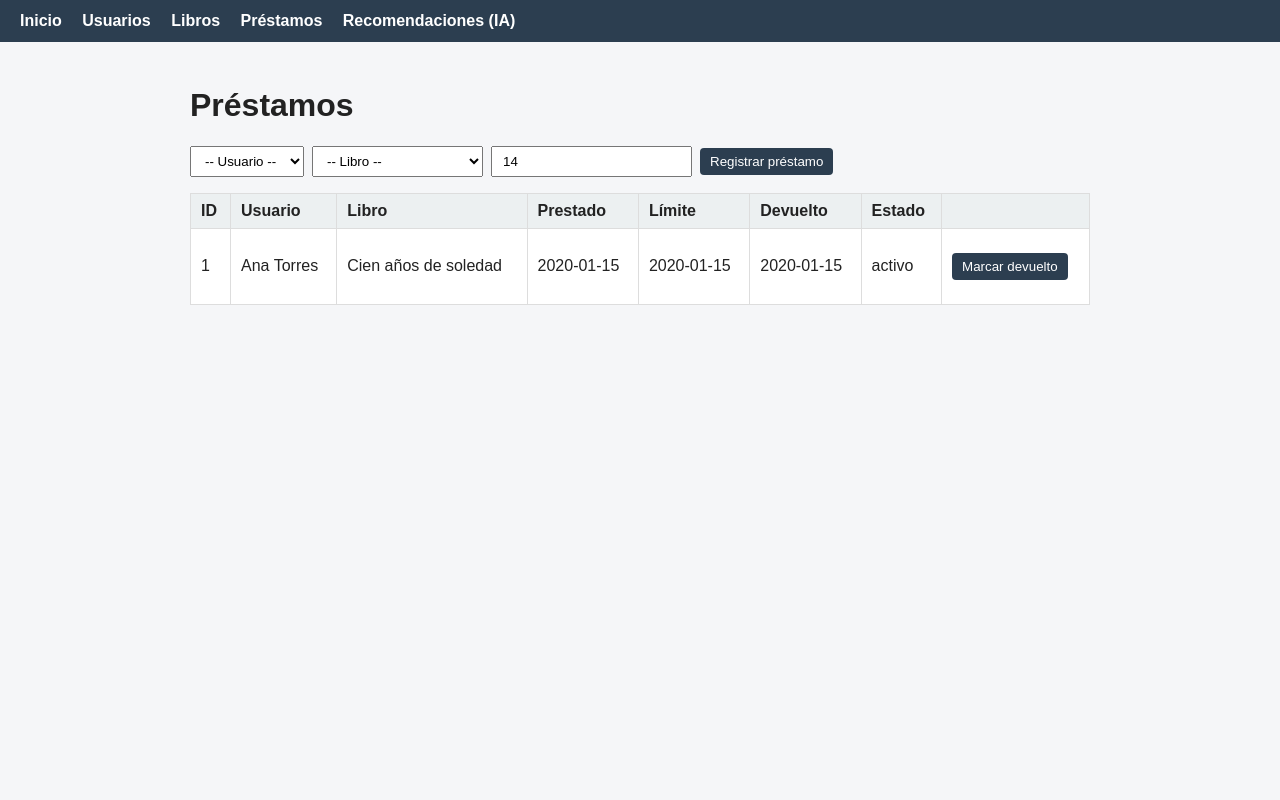
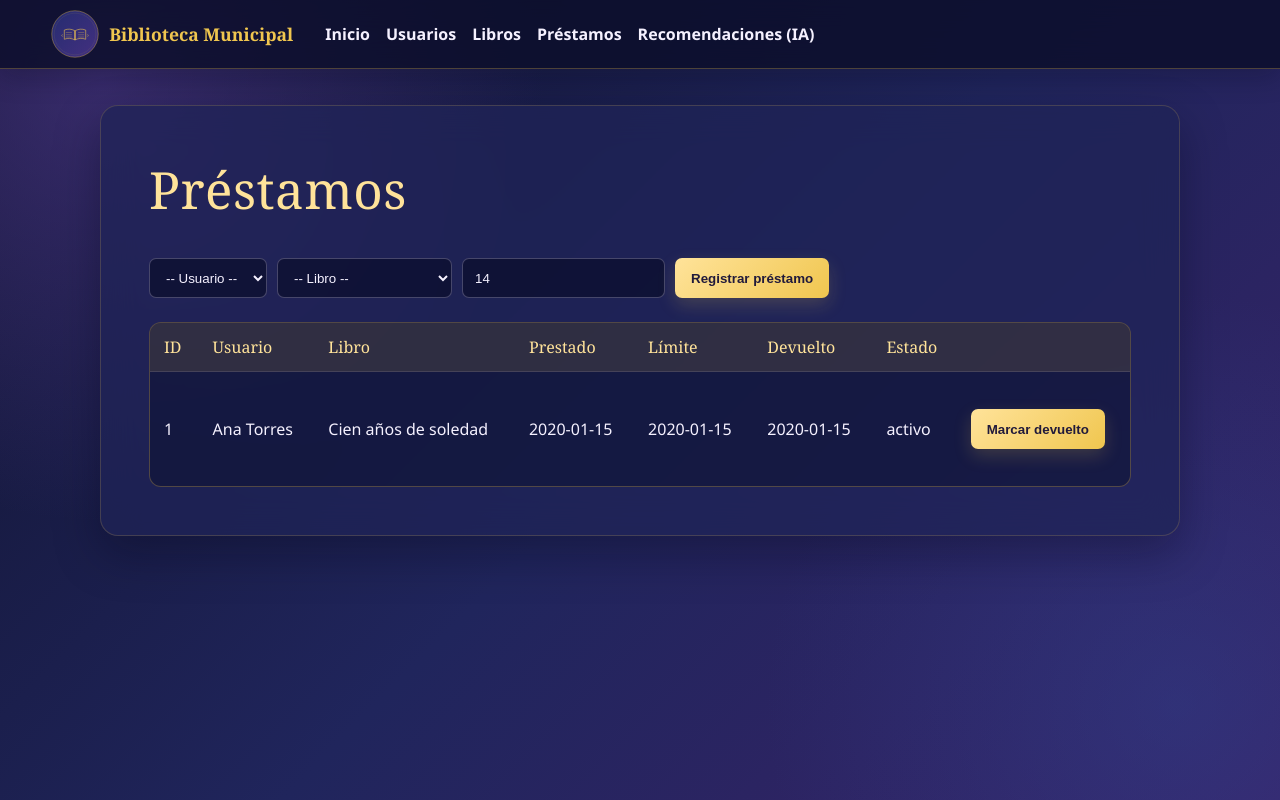
Before and after one commit to MetaVision2004/Biblioteca-Publica-Municipal, a Flask app: page /prestamos in a window 1280 px wide. Run offline with Flask 3, Linux system fonts and the light colour scheme; data comes from the database, SQL or seed files in the repository; tables that the repository leaves empty hold one stand-in row (values such as "Sample post").

Commit message:
Update environment configuration, enhance agent recommendations, and improve UI styling
- Updated .env.example with DB_PORT and GOOGLE_API_KEY.
- Changed default model name in agent.py to "gemini-2.0-flash".
- Added backup recommendation logic in main.py.
- Configured Docker to expose agent service on port 8001.
- Enhanced CSS for improved UI design and responsiveness.
- Updated base.html to include a logo and structured navigation.
- Added logo.svg for branding.

```diff
--- a/agent/agent.py
+++ b/agent/agent.py
@@ -8,10 +8,10 @@
 import os
 from google.adk.agents import LlmAgent
 
-MODEL_NAME = os.environ.get("ADK_MODEL", "gemini-3.8-flash")
+MODEL_NAME = os.environ.get("ADK_MODEL", "gemini-2.0-flash")
 
 
-def obtener_catalogo_disponible(categoria: str = "") -> dict:
+def obtener_catalogo_disponible(categoria: str) -> dict:
     """Herramienta del agente: no se usa directamente aquí porque el catálogo
     y el historial se inyectan en el prompt desde el servicio `main.py`.
     Se deja como ejemplo de herramienta ADK por si se conecta a una API real."""
--- a/docker-compose.yml
+++ b/docker-compose.yml
@@ -25,8 +25,11 @@
     build: ./agent
     container_name: biblioteca_agent
     restart: unless-stopped
+    ports:
+      - "8001:8001"
     environment:
       DB_HOST: db
+      DB_PORT: 3306
       DB_USER: ${DB_USER:-biblioteca_user}
       DB_PASSWORD: ${DB_PASSWORD:-biblioteca_pass}
       DB_NAME: ${DB_NAME:-biblioteca}
@@ -44,6 +47,7 @@
     restart: unless-stopped
     environment:
       DB_HOST: db
+      DB_PORT: 3306
       DB_USER: ${DB_USER:-biblioteca_user}
       DB_PASSWORD: ${DB_PASSWORD:-biblioteca_pass}
       DB_NAME: ${DB_NAME:-biblioteca}
--- a/web/app.py
+++ b/web/app.py
@@ -12,6 +12,7 @@
 
 DB_CONFIG = dict(
     host=os.environ.get("DB_HOST", "127.0.0.1"),
+    port=int(os.environ.get("DB_PORT", "3306")),
     user=os.environ.get("DB_USER", "root"),
     password=os.environ.get("DB_PASSWORD", ""),
     database=os.environ.get("DB_NAME", "biblioteca"),
@@ -173,7 +174,7 @@
             resp = requests.post(
                 f"{AGENT_URL}/recomendar",
                 json={"usuario_id": usuario_id},
-                timeout=15,
+                timeout=(5, 60),
             )
             resp.raise_for_status()
             resultado = resp.json()
@@ -191,4 +192,4 @@
 
 
 if __name__ == "__main__":
-    app.run(host="0.0.0.0", port=5000, debug=True)
+    app.run(host="0.0.0.0", port=5000, debug=False)
--- a/web/static/style.css
+++ b/web/static/style.css
@@ -1,14 +1,105 @@
-body { font-family: Arial, sans-serif; margin: 0; background: #f5f6f8; color: #222; }
-nav { background: #2c3e50; padding: 12px 20px; }
-nav a { color: white; margin-right: 16px; text-decoration: none; font-weight: bold; }
-nav a:hover { text-decoration: underline; }
-main { padding: 24px; max-width: 900px; margin: auto; }
-table { border-collapse: collapse; width: 100%; margin-top: 16px; background: white; }
-th, td { border: 1px solid #ddd; padding: 8px 10px; text-align: left; }
-th { background: #ecf0f1; }
-form { margin: 16px 0; display: flex; gap: 8px; flex-wrap: wrap; align-items: center; }
-input, select, button { padding: 6px 10px; }
-button { background: #2c3e50; color: white; border: none; border-radius: 4px; cursor: pointer; }
-button:hover { background: #1a252f; }
-.flash { background: #d4edda; padding: 10px; border-radius: 4px; list-style: none; }
-.error { color: #c0392b; }
+:root {
+	--ink: #f5f1ff;
+	--muted: #c5c1dc;
+	--night: #11132f;
+	--navy: #1b2053;
+	--violet: #33276a;
+	--gold: #f0c64f;
+	--gold-soft: #ffe39a;
+	--line: rgba(240, 198, 79, .28);
+	--glass: rgba(31, 35, 86, .72);
+	--shadow: 0 18px 45px rgba(6, 7, 25, .34);
+}
+
+* { box-sizing: border-box; }
+body {
+	min-height: 100vh;
+	margin: 0;
+	color: var(--ink);
+	font-family: "Segoe UI", sans-serif;
+	background:
+		radial-gradient(circle at 8% 10%, rgba(86, 61, 151, .55), transparent 32%),
+		radial-gradient(circle at 92% 88%, rgba(44, 72, 148, .38), transparent 30%),
+		linear-gradient(135deg, var(--night), #20255c 52%, #382369);
+}
+
+nav {
+	display: flex;
+	align-items: center;
+	gap: 24px;
+	flex-wrap: wrap;
+	padding: 10px clamp(16px, 4vw, 56px);
+	border-bottom: 1px solid var(--line);
+	background: rgba(12, 14, 42, .82);
+	box-shadow: 0 8px 26px rgba(7, 8, 28, .25);
+	backdrop-filter: blur(14px);
+}
+nav a { color: var(--ink); margin-right: 16px; text-decoration: none; font-weight: 600; }
+nav a:hover { color: var(--gold); }
+.brand { display: inline-flex; align-items: center; gap: 10px; margin-right: 8px; }
+.brand img { width: 48px; height: 48px; display: block; }
+.brand span { color: var(--gold); font-family: Georgia, serif; font-size: 1.1rem; white-space: nowrap; }
+.nav-links { display: flex; align-items: center; flex-wrap: wrap; gap: 4px; }
+.nav-links a { margin-right: 12px; }
+
+main {
+	width: min(100% - 32px, 1080px);
+	margin: 36px auto;
+	padding: clamp(24px, 5vw, 48px);
+	border: 1px solid rgba(240, 198, 79, .18);
+	border-radius: 18px;
+	background: var(--glass);
+	box-shadow: var(--shadow);
+	backdrop-filter: blur(18px);
+}
+h1, h2 { margin-top: 0; color: var(--gold-soft); font-family: Georgia, serif; font-weight: 500; letter-spacing: .01em; }
+h1 { font-size: clamp(2rem, 4vw, 3.2rem); }
+h2 { margin-top: 28px; font-size: 1.7rem; }
+p { color: var(--muted); line-height: 1.7; }
+a { color: var(--gold-soft); }
+
+main > ul { display: grid; grid-template-columns: repeat(auto-fit, minmax(210px, 1fr)); gap: 14px; padding: 0; list-style: none; }
+main > ul li { min-height: 76px; padding: 20px; border: 1px solid var(--line); border-radius: 12px; background: rgba(16, 19, 55, .5); }
+main > ul li a { display: block; text-decoration: none; font-weight: 600; }
+main > ul li:hover { border-color: var(--gold); transform: translateY(-2px); }
+
+form { display: flex; align-items: center; flex-wrap: wrap; gap: 10px; margin: 24px 0; }
+input, select {
+	min-height: 40px;
+	padding: 8px 12px;
+	border: 1px solid rgba(197, 193, 220, .3);
+	border-radius: 7px;
+	color: var(--ink);
+	background: rgba(11, 14, 43, .7);
+}
+input::placeholder { color: #aaa8c2; }
+input:focus, select:focus { outline: 2px solid rgba(240, 198, 79, .5); border-color: var(--gold); }
+button {
+	min-height: 40px;
+	padding: 8px 16px;
+	border: 0;
+	border-radius: 7px;
+	color: #211a3b;
+	background: linear-gradient(135deg, var(--gold-soft), var(--gold));
+	box-shadow: 0 7px 18px rgba(240, 198, 79, .18);
+	cursor: pointer;
+	font-weight: 700;
+}
+button:hover { background: #ffe9ae; transform: translateY(-1px); }
+
+table { width: 100%; margin-top: 22px; overflow: hidden; border-collapse: separate; border-spacing: 0; border: 1px solid var(--line); border-radius: 12px; background: rgba(12, 15, 44, .48); }
+th, td { padding: 13px 14px; border-bottom: 1px solid rgba(197, 193, 220, .14); text-align: left; }
+th { color: var(--gold-soft); background: rgba(240, 198, 79, .12); font-family: Georgia, serif; font-weight: 500; }
+tr:last-child td { border-bottom: 0; }
+tr:hover td { background: rgba(240, 198, 79, .06); }
+.flash { padding: 12px 16px; border: 1px solid rgba(150, 224, 184, .35); border-radius: 8px; color: #d9ffe7; background: rgba(40, 113, 79, .35); list-style: none; }
+.error { padding: 14px 16px; border: 1px solid rgba(255, 125, 125, .35); border-radius: 8px; color: #ffd3d3; background: rgba(130, 35, 56, .35); }
+
+@media (max-width: 700px) {
+	nav { gap: 8px; padding: 8px 12px; }
+	.brand { width: 100%; }
+	.nav-links { gap: 2px; }
+	.nav-links a { margin-right: 10px; margin-bottom: 6px; }
+	main { width: min(100% - 20px, 1080px); margin: 18px auto; padding: 24px 16px; }
+	table { display: block; overflow-x: auto; white-space: nowrap; }
+}
--- a/web/templates/base.html
+++ b/web/templates/base.html
@@ -7,11 +7,17 @@
 </head>
 <body>
     <nav>
-        <a href="{{ url_for('index') }}">Inicio</a>
-        <a href="{{ url_for('usuarios') }}">Usuarios</a>
-        <a href="{{ url_for('libros') }}">Libros</a>
-        <a href="{{ url_for('prestamos') }}">Préstamos</a>
-        <a href="{{ url_for('recomendaciones') }}">Recomendaciones (IA)</a>
+        <a class="brand" href="{{ url_for('index') }}">
+            <img src="{{ url_for('static', filename='logo.svg') }}" alt="Biblioteca Municipal">
+            <span>Biblioteca Municipal</span>
+        </a>
+        <div class="nav-links">
+            <a href="{{ url_for('index') }}">Inicio</a>
+            <a href="{{ url_for('usuarios') }}">Usuarios</a>
+            <a href="{{ url_for('libros') }}">Libros</a>
+            <a href="{{ url_for('prestamos') }}">Préstamos</a>
+            <a href="{{ url_for('recomendaciones') }}">Recomendaciones (IA)</a>
+        </div>
     </nav>
     <main>
         {% with messages = get_flashed_messages() %}
```
Also changed, not shown: agent/main.py (+67 -12 lines), web/static/logo.svg (added), 1 other file.
